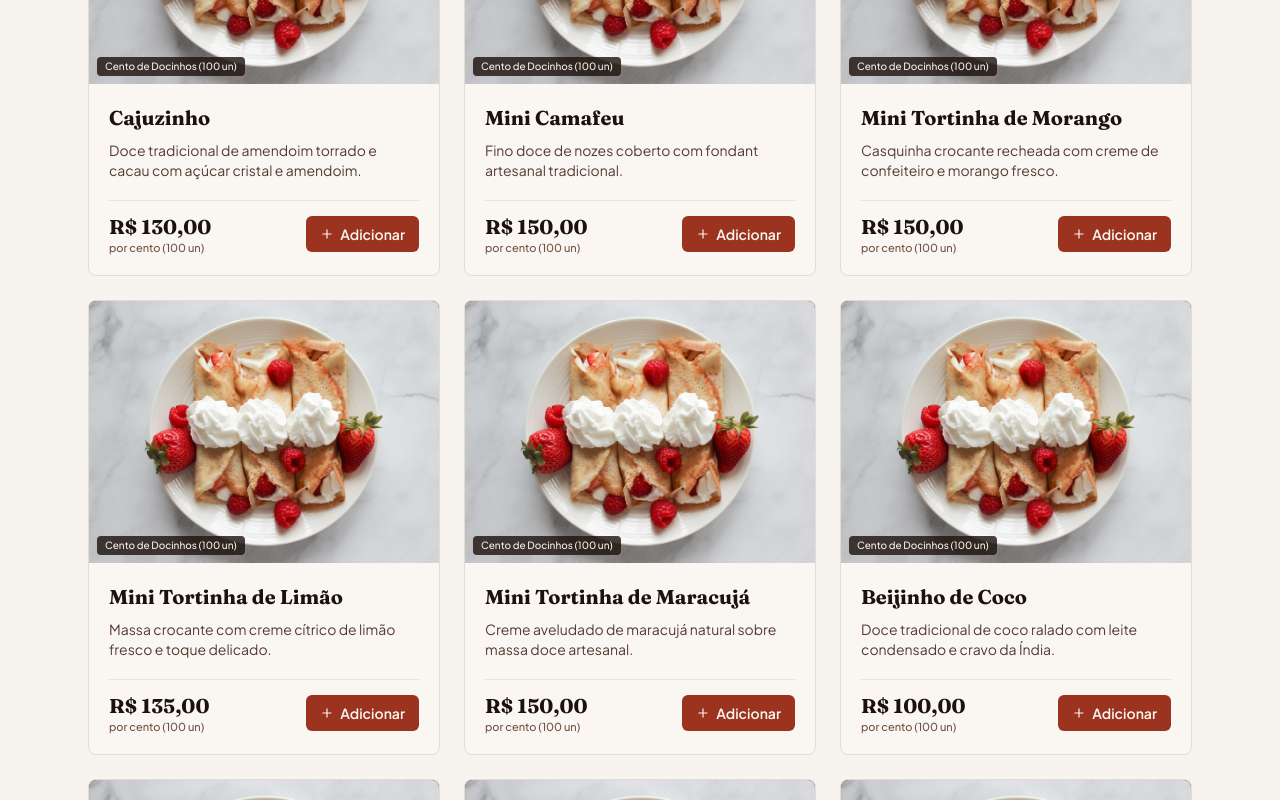
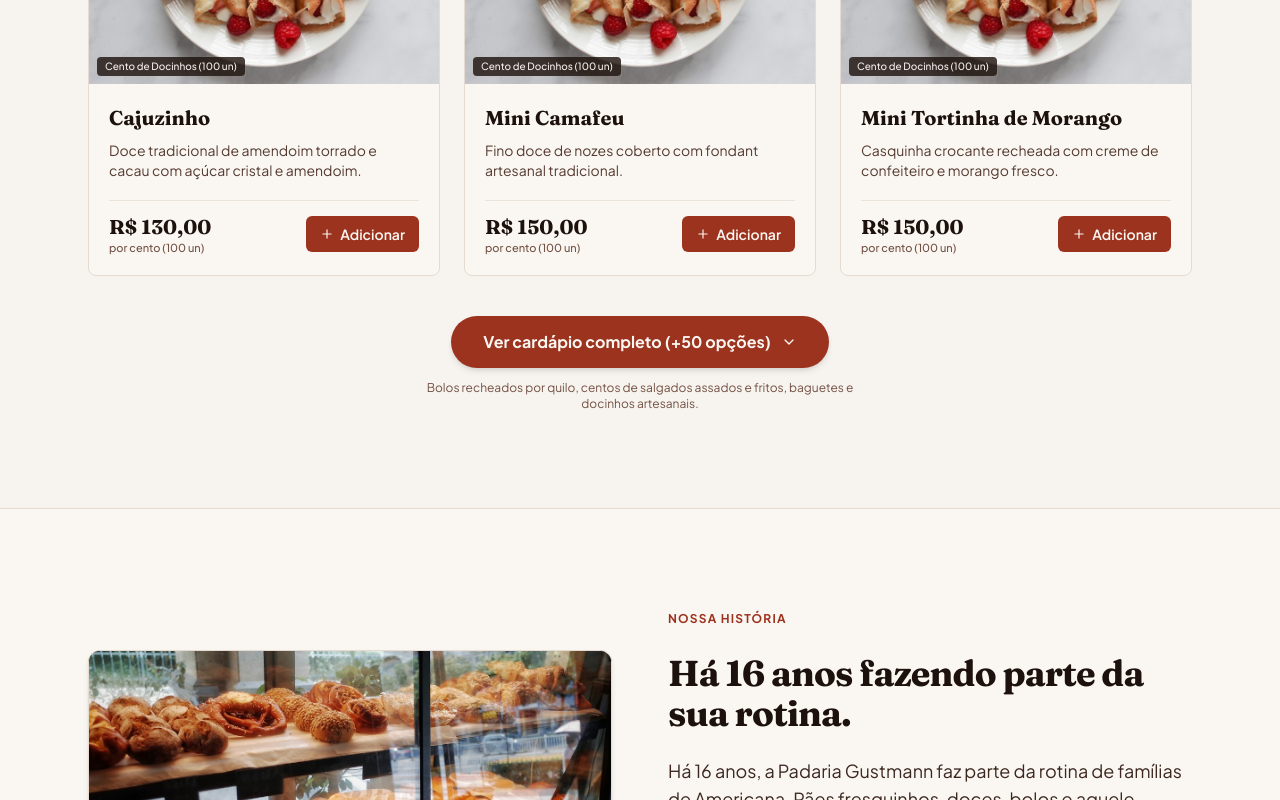
Before and after one commit to Arthur-Santinati/padaria-gustmann, a Next.js app: page / in a window 1280 px wide. Shown: the part 1888-2688 px from the top of the page. Built offline with nearby package versions, Linux system fonts and the light colour scheme.

Commit message:
fix: preloader com fade out suave e botão ver mais no cardápio

```diff
--- a/src/components/MenuSection.tsx
+++ b/src/components/MenuSection.tsx
@@ -2,7 +2,7 @@
 
 import React, { useState } from "react";
 import Image from "next/image";
-import { Plus, Minus, ShoppingBag, ArrowRight, MessageCircle } from "lucide-react";
+import { Plus, Minus, ShoppingBag, ArrowRight, MessageCircle, ChevronDown, ChevronUp } from "lucide-react";
 import {
   menuCategories,
   menuProducts,
@@ -16,8 +16,10 @@ import {
 import { useCart } from "@/context/CartContext";
 
 export default function MenuSection() {
+  const INITIAL_VISIBLE_COUNT = 6;
   const [activeCategory, setActiveCategory] = useState("todos");
   const [activeSubcategory, setActiveSubcategory] = useState<string | null>(null);
+  const [isExpanded, setIsExpanded] = useState(false);
   const { addItem, updateQuantity, getItemQuantity, setIsCartOpen, totalLines, totalPrice } = useCart();
 
   // Subcategorias disponíveis para a categoria atual
@@ -37,9 +39,21 @@ export default function MenuSection() {
     return true;
   });
 
+  const hasMore = !isExpanded && filteredProducts.length > INITIAL_VISIBLE_COUNT;
+  const displayedProducts = hasMore
+    ? filteredProducts.slice(0, INITIAL_VISIBLE_COUNT)
+    : filteredProducts;
+  const remainingCount = filteredProducts.length - INITIAL_VISIBLE_COUNT;
+
   const handleCategoryChange = (catId: string) => {
     setActiveCategory(catId);
     setActiveSubcategory(null);
+    setIsExpanded(false);
+  };
+
+  const handleSubcategoryChange = (subId: string | null) => {
+    setActiveSubcategory(subId);
+    setIsExpanded(false);
   };
 
   return (
@@ -87,7 +101,7 @@ export default function MenuSection() {
           <div className="flex items-center justify-start sm:justify-center gap-2 overflow-x-auto pb-2 mb-8 no-scrollbar">
             <button
               type="button"
-              onClick={() => setActiveSubcategory(null)}
+              onClick={() => handleSubcategoryChange(null)}
               className={`px-3 py-1.5 rounded-md text-xs font-medium transition-colors border ${
                 activeSubcategory === null
                   ? "bg-brown-950 text-cream-50 border-brown-950"
@@ -103,7 +117,7 @@ export default function MenuSection() {
                 <button
                   key={sub.id}
                   type="button"
-                  onClick={() => setActiveSubcategory(sub.id)}
+                  onClick={() => handleSubcategoryChange(sub.id)}
                   className={`px-3 py-1.5 rounded-md text-xs font-medium transition-colors border ${
                     isSubActive
                       ? "bg-brown-950 text-cream-50 border-brown-950"
@@ -119,7 +133,7 @@ export default function MenuSection() {
 
         {/* Grid de Produtos */}
         <div className="grid grid-cols-1 sm:grid-cols-2 lg:grid-cols-3 gap-6">
-          {filteredProducts.map((product) => {
+          {displayedProducts.map((product) => {
             const qty = getItemQuantity(product.id);
             const step = product.step || (product.quantityUnit === "KG" ? 0.5 : 1);
 
@@ -254,6 +268,47 @@ export default function MenuSection() {
           })}
         </div>
 
+        {/* Botão Ver Mais Produtos / Expandir Cardápio */}
+        {hasMore && (
+          <div className="mt-10 flex flex-col items-center justify-center gap-3">
+            <button
+              type="button"
+              onClick={() => setIsExpanded(true)}
+              className="inline-flex items-center gap-2.5 bg-terracotta-600 hover:bg-terracotta-700 active:scale-98 text-cream-50 font-bold px-8 py-3.5 rounded-full shadow-md hover:shadow-lg transition-all text-sm sm:text-base group cursor-pointer"
+            >
+              <span>
+                {activeCategory === "todos"
+                  ? `Ver cardápio completo (+${remainingCount} opções)`
+                  : `Ver mais produtos (+${remainingCount} opções)`}
+              </span>
+              <ChevronDown className="w-4 h-4 group-hover:translate-y-0.5 transition-transform" />
+            </button>
+            <p className="text-xs text-brown-600 text-center max-w-md">
+              {activeCategory === "todos"
+                ? "Bolos recheados por quilo, centos de salgados assados e fritos, baguetes e docinhos artesanais."
+                : `Mostrando os primeiros ${INITIAL_VISIBLE_COUNT} de ${filteredProducts.length} itens desta categoria.`}
+            </p>
+          </div>
+        )}
+
+        {/* Botão Mostrar Menos quando expandido */}
+        {isExpanded && filteredProducts.length > INITIAL_VISIBLE_COUNT && (
+          <div className="mt-10 flex justify-center">
+            <button
+              type="button"
+              onClick={() => {
+                setIsExpanded(false);
+                const el = document.getElementById("cardapio");
+                if (el) el.scrollIntoView({ behavior: "smooth" });
+              }}
+              className="inline-flex items-center gap-2 bg-cream-50 hover:bg-cream-100 active:scale-98 text-brown-800 border border-borderWarm px-6 py-2.5 rounded-full text-xs sm:text-sm font-semibold shadow-2xs transition-all cursor-pointer"
+            >
+              <span>Mostrar menos produtos</span>
+              <ChevronUp className="w-4 h-4 text-terracotta-600" />
+            </button>
+          </div>
+        )}
+
         {/* Barra Flutuante de Resumo do Pedido (quando houver itens) */}
         {totalLines > 0 && (
           <div className="sticky bottom-6 z-30 mt-10">
--- a/src/components/SplashScreen.tsx
+++ b/src/components/SplashScreen.tsx
@@ -5,25 +5,19 @@ import Image from "next/image";
 import { motion, AnimatePresence } from "framer-motion";
 
 export default function SplashScreen() {
-  const [visible, setVisible] = useState(false);
+  const [visible, setVisible] = useState(true);
   const [mounted, setMounted] = useState(false);
 
   useEffect(() => {
     setMounted(true);
-    // Verifica se o visitante já visualizou o splash nesta sessão
-    const seen = sessionStorage.getItem("gustmann_splash_seen");
-    if (!seen) {
-      setVisible(true);
-      const timer = setTimeout(() => {
-        setVisible(false);
-        sessionStorage.setItem("gustmann_splash_seen", "true");
-      }, 1500); // 1.5s de apresentação elegante e rápida
+    const timer = setTimeout(() => {
+      setVisible(false);
+    }, 1500); // 1.5s de apresentação elegante e legível
 
-      return () => clearTimeout(timer);
-    }
+    return () => clearTimeout(timer);
   }, []);
 
-  if (!mounted || !visible) return null;
+  if (!mounted) return null;
 
   return (
     <AnimatePresence>
@@ -31,7 +25,9 @@ export default function SplashScreen() {
         <motion.div
           key="splash"
           initial={{ opacity: 1 }}
-          exit={{ opacity: 0, transition: { duration: 0.6, ease: "easeInOut" } }}
+          exit={{ opacity: 0 }}
+          transition={{ duration: 0.8, ease: "easeInOut" }}
+          style={{ pointerEvents: visible ? "auto" : "none" }}
           className="fixed inset-0 z-[999] bg-[#180D09] flex flex-col items-center justify-center p-6 select-none"
         >
           {/* Brilho suave de forno ao fundo */}
```
Also changed, not shown: scripts/verify-site.js (+16 -15 lines).
